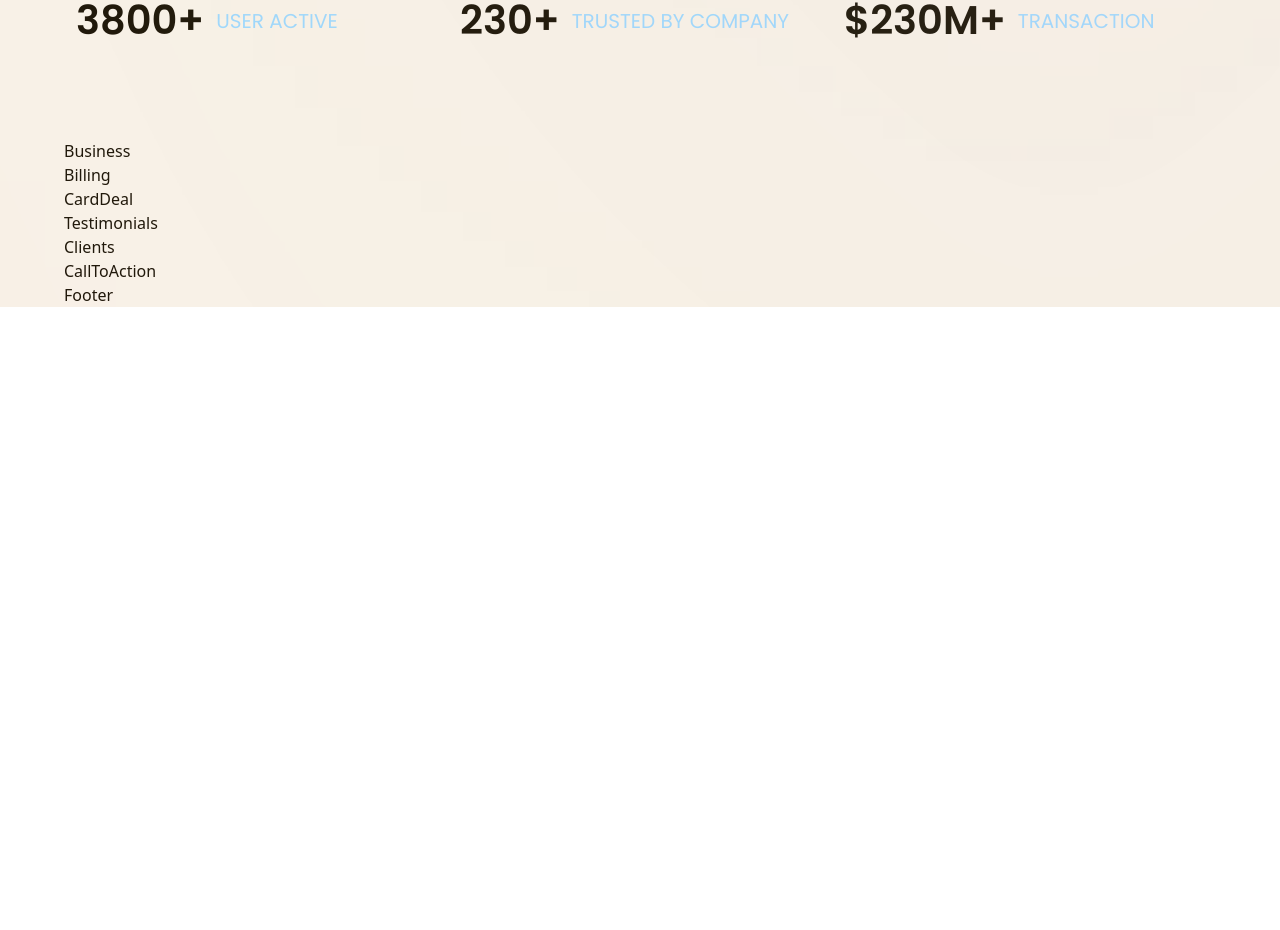
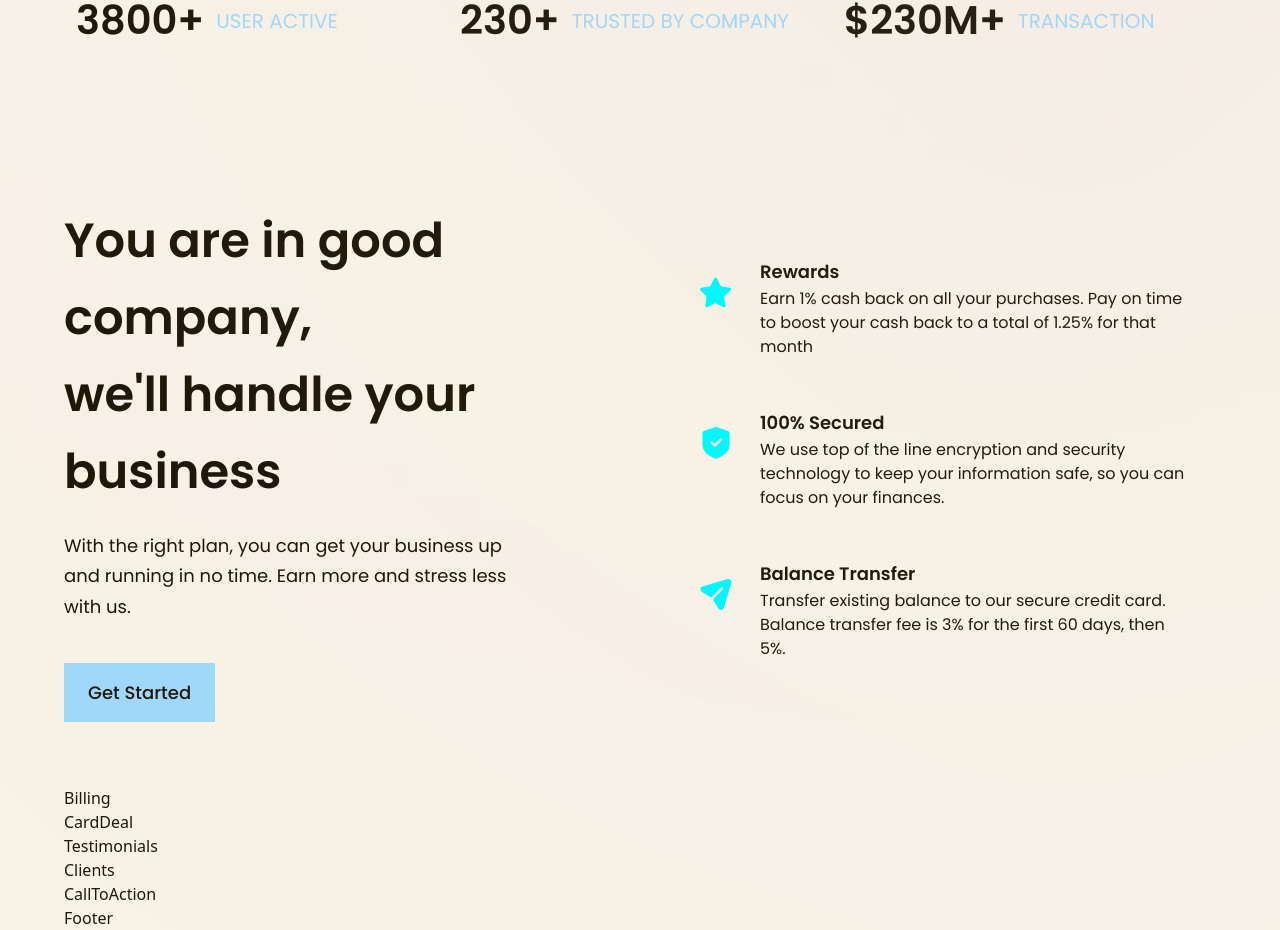
Before and after one commit to td2thinh/react-finance-app, a React (Vite) app: page / in a window 1280 px wide. Shown: the part 918-1848 px from the top of the page. Before the commit the page ends 1225 px from the top, so only its background shows below. Built offline with nearby package versions, Linux system fonts and the light colour scheme.

Commit message:
Business component done

```diff
--- a/src/App.css
+++ b/src/App.css
@@ -57,3 +57,8 @@
 .bg-discount-gradient-light {
   background: linear-gradient(125.17deg, #305fb5 0%, #a1d9fc 100%);
 }
+
+.feature-card:hover {
+  background: var(--black-gradient);
+  box-shadow: var(--card-shadow);
+}
--- a/src/App.tsx
+++ b/src/App.tsx
@@ -1,7 +1,6 @@
 import styles from "./style";
 import { Billing, Business, CardDeal, Clients, Footer, NavBar, Stats, Testimonials, Hero, CallToAction } from "./components";
 import "./App.css";
-import { useEffect, useState } from "react";
 import { ThemeProvider } from "./context";
 
 export type useThemeContextProps = {
--- a/src/components/Business.tsx
+++ b/src/components/Business.tsx
@@ -1,8 +1,59 @@
-import React from 'react'
+import { features } from "../constants/"
+import styles, { layout } from "../style"
+import Button from "./Button"
+
+type FeatureCardProps = {
+    icon: string,
+    title: string,
+    content: string,
+    index: number
+}
+
+const FeatureCard = ({ icon, title, content, index }: FeatureCardProps) => {
+    return (
+        <div className={`flex flex-row p-6 rounded-[20px] ${index !== features.length - 1} ? "mb-6" : "mb-0" feature-card`} >
+            <div className={`w-[64px] h-[64px] rounded-full ${styles.flexCenter}`}>
+                <img src={icon} alt="icon" className="w-[50%] h-[50%] object-contain" />
+            </div>
+            <div className="flex-1 flex flex-col ml-3">
+                <h4 className="font-poppins font-semibold text-[18px] leading-[23px] mb-1">
+                    {title}
+                </h4>
+                <p className="font-poppins font-normal text-[16px] leading-[24px] mb-1">
+                    {content}
+                </p>
+            </div>
+        </div >
+    )
+}
 
 const Business = () => {
     return (
-        <div>Business</div>
+        <section id="features" className={layout.section}>
+            <div className={layout.sectionInfo}>
+                <h2 className={styles.heading2}>
+                    You are in good company, <br className="hidden sm:block" />
+                    we'll handle your business
+                </h2>
+                <p className={`${styles.paragraph} max-w-[470px] mt-5`}>
+                    With the right plan, you can get your business up and running in no time.
+                    Earn more and stress less with us.
+                </p>
+
+                <Button styles={`mt-10`} text="Get Started" />
+            </div>
+
+            <div className={`${layout.sectionImg} flex-col`}>
+                {
+                    features.map((item, index) => {
+                        return (
+                            <FeatureCard key={item.id} {...item} index={index} />
+                        )
+                    }
+                    )
+                }
+            </div>
+        </section>
     )
 }
 
--- a/src/components/Button.tsx
+++ b/src/components/Button.tsx
@@ -1,8 +1,14 @@
-import React from 'react'
 
-const Button = () => {
+type ButtonProps = {
+    text: string,
+    styles?: string
+}
+
+const Button = ({ text, styles }: ButtonProps) => {
     return (
-        <div>Button</div>
+        <button type="button" className={`py-4 px-6 font-poppins bg-lightAccent font-medium text-[18px] outline-none ${styles}`}>
+            {text}
+        </button>
     )
 }
 
```
